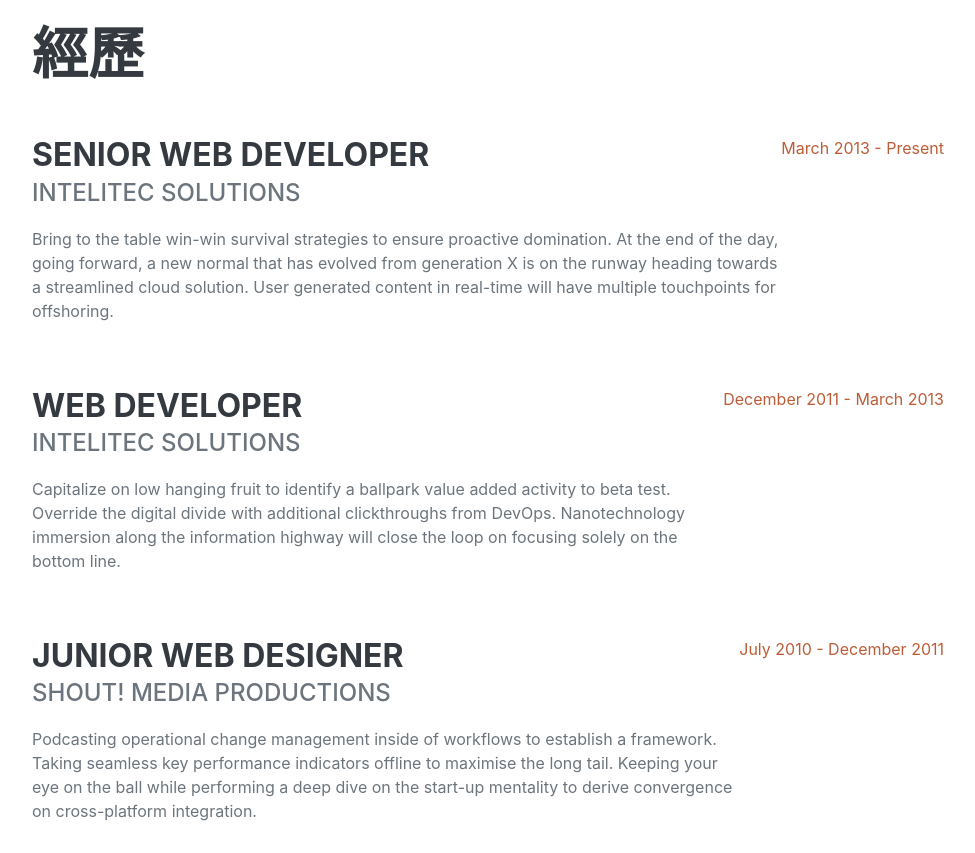
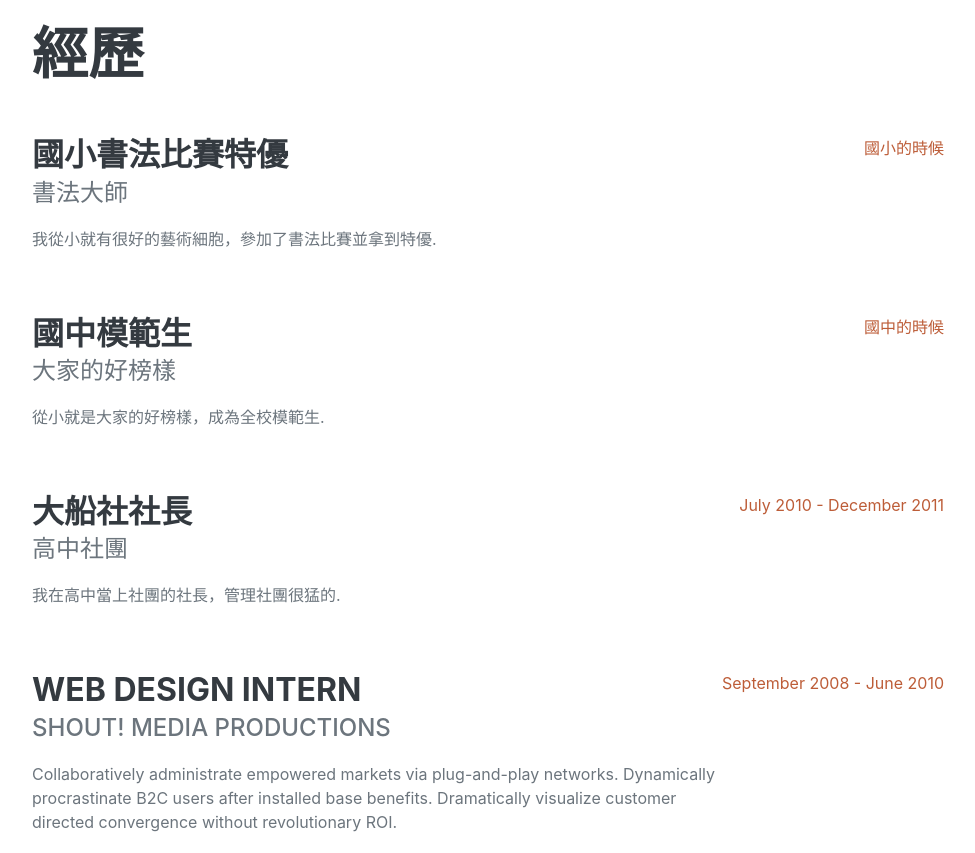
Before and after one commit to Zzzack7777/Zzzack7777.github.io, a plain HTML site: page index.html in a window 1280 px wide. Shown: the part 860-1713 px from the top of the page, without its empty margins (288-1263 px from the left). Drawn offline with nearby package versions, Linux system fonts and the light colour scheme; a web font is replaced by a local one.

Commit message:
Update index.html

```diff
--- a/index.html
+++ b/index.html
@@ -63,25 +63,25 @@
                     <h2 class="mb-5">經歷</h2>
                     <div class="d-flex flex-column flex-md-row justify-content-between mb-5">
                         <div class="flex-grow-1">
-                            <h3 class="mb-0">Senior Web Developer</h3>
-                            <div class="subheading mb-3">Intelitec Solutions</div>
-                            <p>Bring to the table win-win survival strategies to ensure proactive domination. At the end of the day, going forward, a new normal that has evolved from generation X is on the runway heading towards a streamlined cloud solution. User generated content in real-time will have multiple touchpoints for offshoring.</p>
+                            <h3 class="mb-0">國小書法比賽特優</h3>
+                            <div class="subheading mb-3">書法大師</div>
+                            <p>我從小就有很好的藝術細胞，參加了書法比賽並拿到特優.</p>
                         </div>
-                        <div class="flex-shrink-0"><span class="text-primary">March 2013 - Present</span></div>
+                        <div class="flex-shrink-0"><span class="text-primary">國小的時候</span></div>
                     </div>
                     <div class="d-flex flex-column flex-md-row justify-content-between mb-5">
                         <div class="flex-grow-1">
-                            <h3 class="mb-0">Web Developer</h3>
-                            <div class="subheading mb-3">Intelitec Solutions</div>
-                            <p>Capitalize on low hanging fruit to identify a ballpark value added activity to beta test. Override the digital divide with additional clickthroughs from DevOps. Nanotechnology immersion along the information highway will close the loop on focusing solely on the bottom line.</p>
+                            <h3 class="mb-0">國中模範生</h3>
+                            <div class="subheading mb-3">大家的好榜樣</div>
+                            <p>從小就是大家的好榜樣，成為全校模範生.</p>
                         </div>
-                        <div class="flex-shrink-0"><span class="text-primary">December 2011 - March 2013</span></div>
+                        <div class="flex-shrink-0"><span class="text-primary">國中的時候</span></div>
                     </div>
                     <div class="d-flex flex-column flex-md-row justify-content-between mb-5">
                         <div class="flex-grow-1">
-                            <h3 class="mb-0">Junior Web Designer</h3>
-                            <div class="subheading mb-3">Shout! Media Productions</div>
-                            <p>Podcasting operational change management inside of workflows to establish a framework. Taking seamless key performance indicators offline to maximise the long tail. Keeping your eye on the ball while performing a deep dive on the start-up mentality to derive convergence on cross-platform integration.</p>
+                            <h3 class="mb-0">大船社社長</h3>
+                            <div class="subheading mb-3">高中社團</div>
+                            <p>我在高中當上社團的社長，管理社團很猛的.</p>
                         </div>
                         <div class="flex-shrink-0"><span class="text-primary">July 2010 - December 2011</span></div>
                     </div>
```
